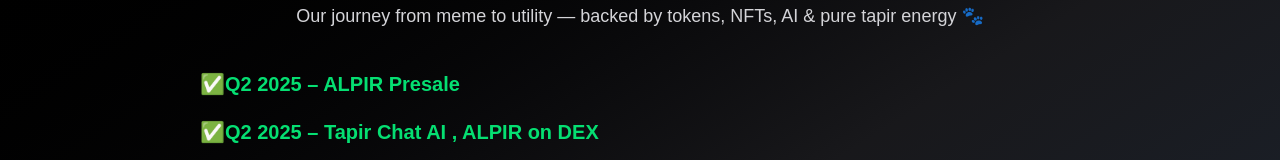
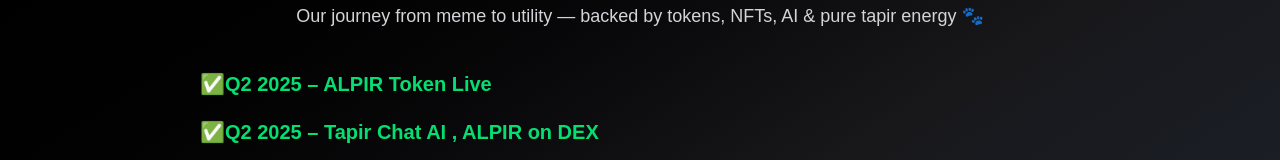
Before and after one commit to tapirone/tapireco, a Next.js app: page /roadmap in a window 1280 px wide. Shown: the part 190-350 px from the top of the page. Built offline with nearby package versions, Linux system fonts and the light colour scheme.

Commit message:
Update roadmap alpir live

```diff
--- a/pages/roadmap.js
+++ b/pages/roadmap.js
@@ -1,7 +1,7 @@
 // pages/roadmap.js
 export default function RoadmapPage() {
   const items = [
-    { text: "Q2 2025 – ALPIR Presale", status: "done" },
+    { text: "Q2 2025 – ALPIR Token Live", status: "done" },
     { text: "Q2 2025 – Tapir Chat AI , ALPIR on DEX", status: "done" },
     { text: "Q2 2025 – Buy Credits ( SOL or ALPIR) for Tapir Draw & Tapir Games", status: "done" },
     { text: "Q3 2025 – Tapir Draw AI (text-to-image generator, credits based)", status: "soon" },
```
